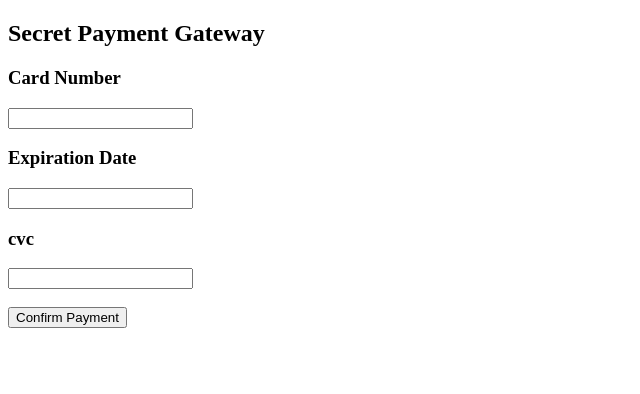
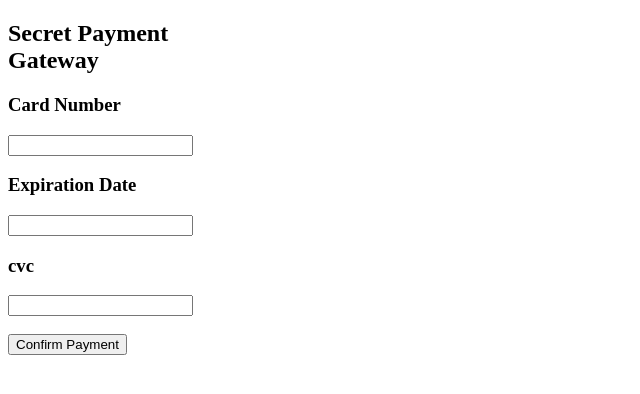
Before and after one commit to AliAkberAakash/fake_payment_gateway, a plain HTML site: page index.html in a window 1280 px wide. Shown: the whole page, without its empty margins (0-640 px from the left). Drawn offline with Linux system fonts and the light colour scheme.

Commit message:
Update index.html

```diff
--- a/index.html
+++ b/index.html
@@ -1,6 +1,6 @@
 <!DOCTYPE html>
 <html>
-<body style="max-width: 400px;">
+<body style="max-width: 200px;">
 
 <h2>Secret Payment Gateway</h2>
 
```
